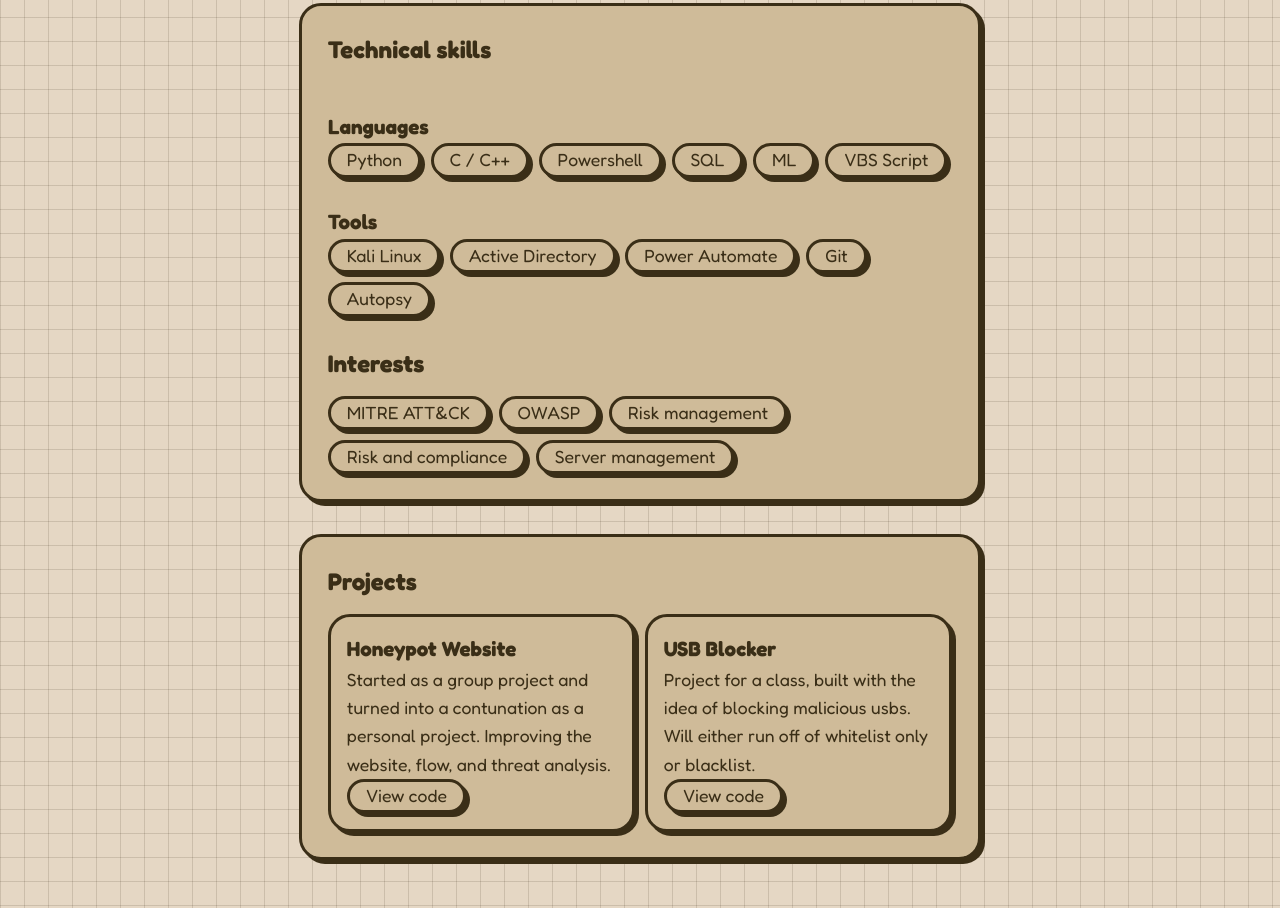
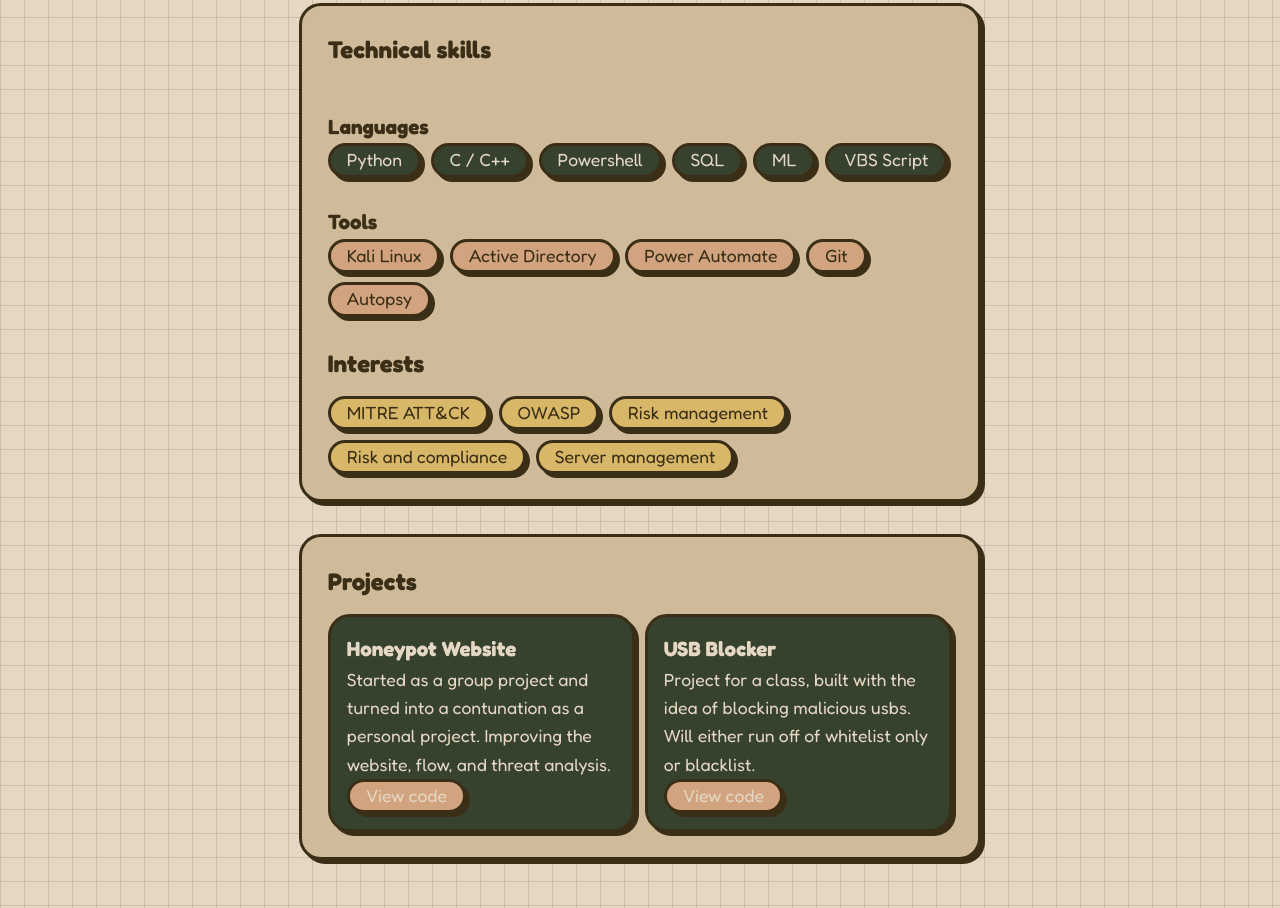
Before and after one commit to sudo-cheeese/personal-website, a plain HTML site: page index.html in a window 1280 px wide. Shown: the part 415-1323 px from the top of the page. Drawn offline with Linux system fonts and the light colour scheme.

Commit message:
Update index.html

```diff
--- a/index.html
+++ b/index.html
@@ -24,44 +24,44 @@
       <br>
       <h3>Languages</h3>
       <ul>
-        <li class="pill 1">Python</li>
-        <li class="pill 1">C / C++</li>
-        <li class="pill 1">Powershell</li>
-        <li class="pill 1">SQL</li>
-        <li class="pill 1">ML</li>
-        <li class="pill 1">VBS Script</li>
+        <li class="pill moss">Python</li>
+        <li class="pill moss">C / C++</li>
+        <li class="pill moss">Powershell</li>
+        <li class="pill moss">SQL</li>
+        <li class="pill moss">ML</li>
+        <li class="pill moss">VBS Script</li>
       </ul>
       <br>
       <h3>Tools</h3>
       <ul>
-        <li class="pill 2">Kali Linux</li>
-        <li class="pill 2">Active Directory</li>
-        <li class="pill 2">Power Automate</li>
-        <li class="pill 2">Git</li>
-        <li class="pill 2">Autopsy</li>
+        <li class="pill clay">Kali Linux</li>
+        <li class="pill clay">Active Directory</li>
+        <li class="pill clay">Power Automate</li>
+        <li class="pill clay">Git</li>
+        <li class="pill clay">Autopsy</li>
       </ul>
       <br>
       <h2>Interests</h2>
       <ul>
-        <li class="pill 3">MITRE ATT&amp;CK</li>
-        <li class="pill 3">OWASP</li>
-        <li class="pill 3">Risk management</li>
-        <li class="pill 3">Risk and compliance</li>
-        <li class="pill 3">Server management</li>
+        <li class="pill gold">MITRE ATT&amp;CK</li>
+        <li class="pill gold">OWASP</li>
+        <li class="pill gold">Risk management</li>
+        <li class="pill gold">Risk and compliance</li>
+        <li class="pill gold">Server management</li>
       </ul>
     </section>
     <section class="box">
       <h2>Projects</h2>
       <ul>
-        <li class="box mint">
+        <li class="box moss">
           <h3>Honeypot Website</h3>
           <p>Started as a group project and turned into a contunation as a personal project. Improving the website, flow, and threat analysis.</p>
-          <a class="pill yellow" href="https://github.com/sudo-cheeese/Beehavior-inator" target="_blank" rel="noopener noreferrer">View code</a>
+          <a class="pill clay" href="https://github.com/sudo-cheeese/Beehavior-inator" target="_blank" rel="noopener noreferrer">View code</a>
         </li>
-        <li class="box pink">
+        <li class="box moss">
           <h3>USB Blocker</h3>
           <p>Project for a class, built with the idea of blocking malicious usbs. Will either run off of whitelist only or blacklist.</p>
-          <a class="pill yellow" href="https://github.com/sudo-cheeese/USB-2.0" target="_blank" rel="noopener noreferrer">View code</a>
+          <a class="pill clay" href="https://github.com/sudo-cheeese/USB-2.0" target="_blank" rel="noopener noreferrer">View code</a>
         </li>
       </ul>
     </section>
```
